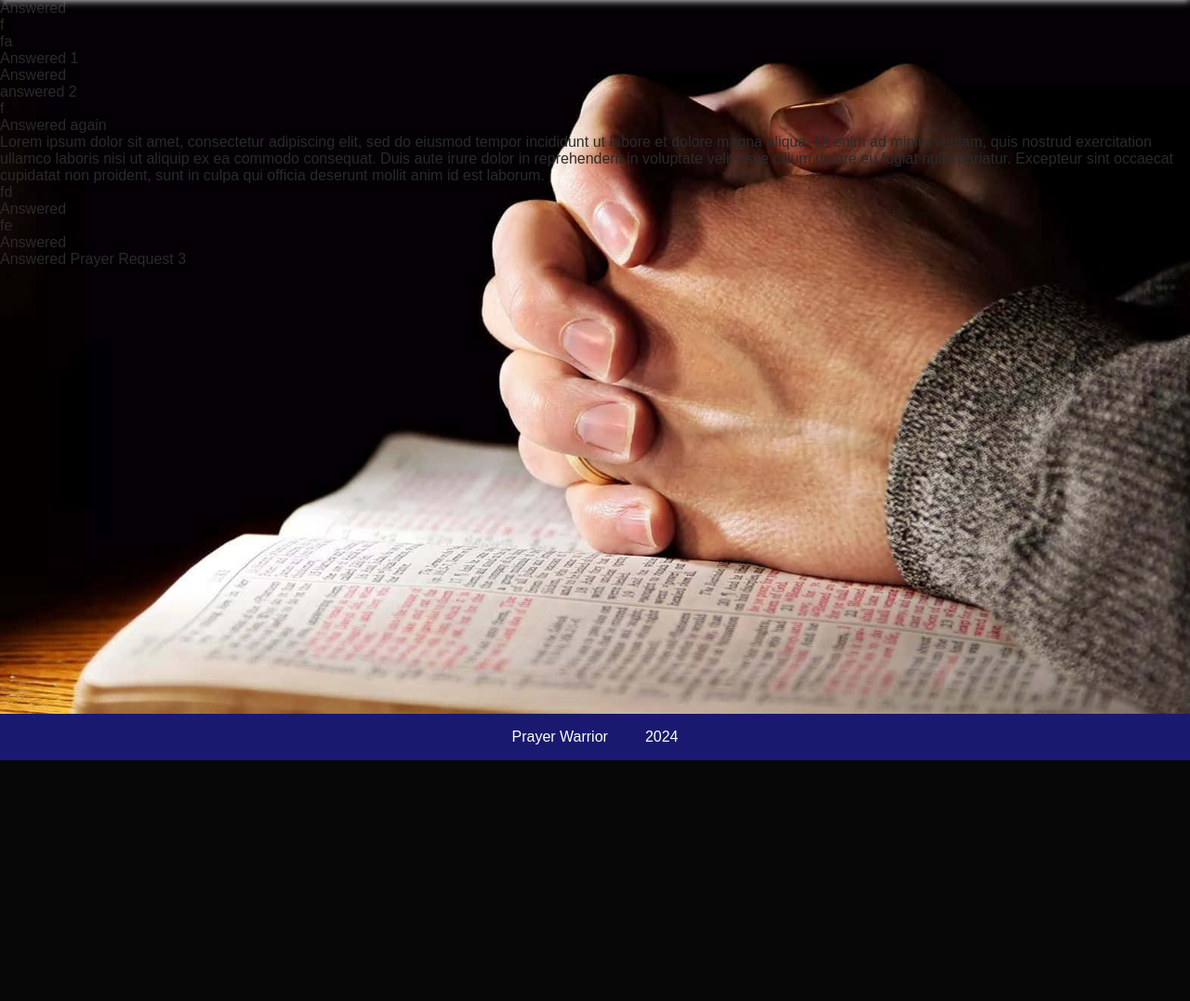
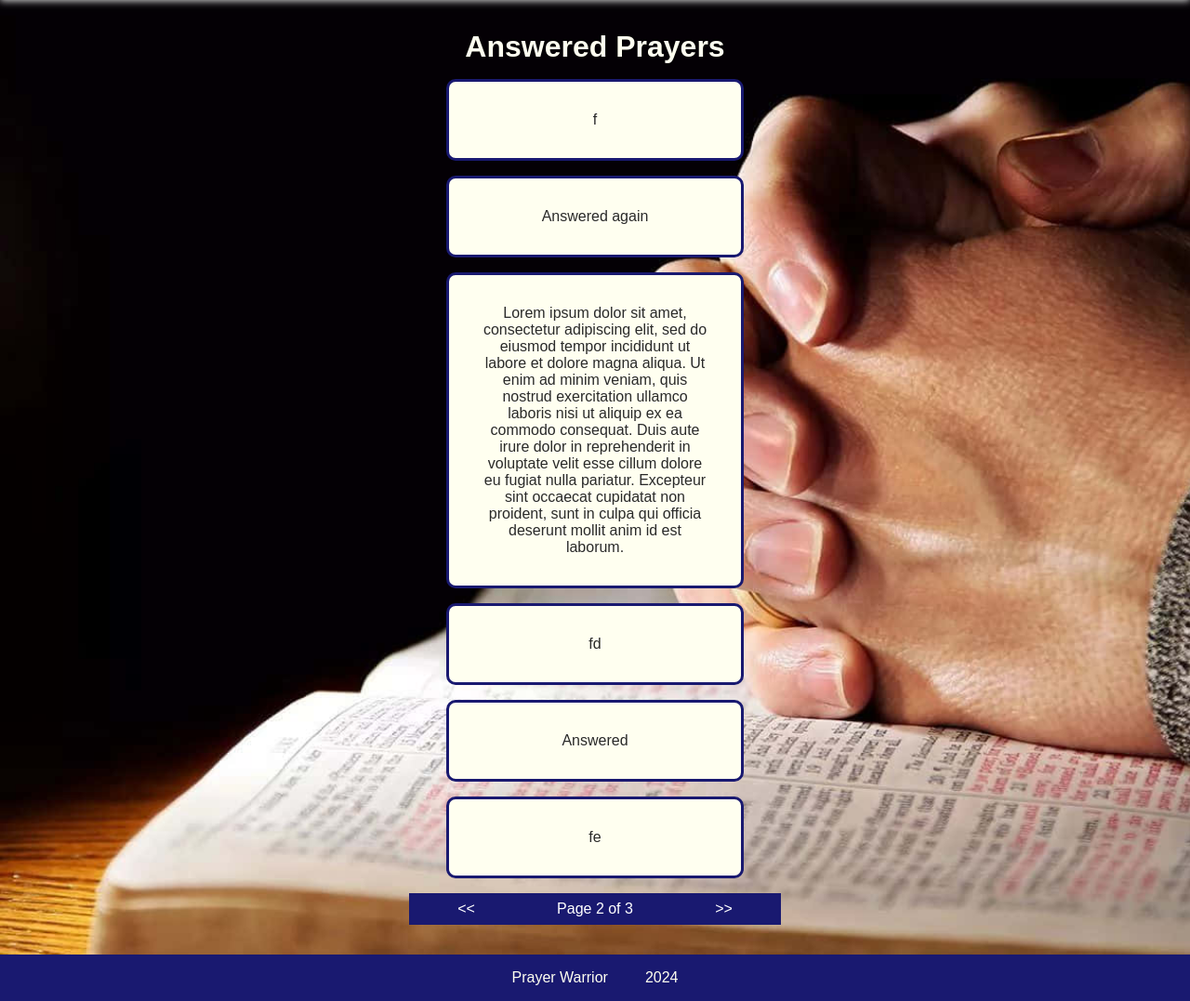
Before and after one commit to stephenlindstrom/prayer_warrior, a Django app: page /app/answered-prayer-list/?page=2 in a window 1280 px wide. Shown: the part 80-1157 px from the top of the page at 93% size. Before the commit the page ends 898 px from the top, so only its background shows below. Run offline with Django 5.2, Linux system fonts and the light colour scheme; a user stored in the database is signed in; data comes from the database, SQL or seed files in the repository; both versions use the stored data as it was after the commit.

Commit message:
Add pagination to answered prayer page
Create template html for all pages that use pagination

```diff
--- /dev/null
+++ b/app/static/app/answered-prayer-list.css
@@ -0,0 +1,33 @@
+#content {
+    text-align: center;
+    margin-top: 7rem;
+}
+
+#content ul a {
+    text-decoration: none;
+    color: var(--text-color);
+    margin-top: 1rem;
+}
+
+#content .flex-container {
+    display: flex;
+    flex-direction: column;
+    align-items: center;
+    justify-content: space-evenly;
+}
+
+#content .answered-prayer {
+    list-style-type: none;
+    border: 3px solid var(--primary-color);
+    border-radius: 10px;
+    padding: 2rem;
+    width: 25vw;
+    margin-top: 1rem;
+    background-color: var(--secondary-color);
+}
+
+.page-container {
+    display: flex;
+    flex-direction: column;
+    align-items: center;
+}
--- /dev/null
+++ b/app/static/app/pagination.css
@@ -0,0 +1,28 @@
+.pagination {
+    display: flex;
+    color: white;
+    width: 400px;
+    background-color: var(--primary-color);
+    padding: 0.5rem;
+    margin-top: 1rem;
+    justify-content: space-around;
+}
+
+.pagination a {
+    color: white;
+    text-decoration: none;
+}
+
+.pagination a:hover {
+    color: #b2bfdb;
+}
+
+.hidden {
+    visibility: hidden;
+}
+
+.flex-container {
+    display: flex;
+    flex-direction: column;
+    align-items: center;
+}
--- a/app/templates/app/answered-prayer-list.html
+++ b/app/templates/app/answered-prayer-list.html
@@ -1,12 +1,22 @@
-{% extends "app/navbar.html" %}
+{% extends "app/base-list.html" %}
 
-{% block content %}
-    {% if answered_prayer_list %}
-    {% for answered_prayer in answered_prayer_list %}
-        <p>{{ answered_prayer.content }}</p>
+{% load static %}
+{% block page-style %}<link href="{% static 'app/answered-prayer-list.css' %}" rel="stylesheet">{% endblock %}
+{% block list-content %}
+<div class="page-container">
+    <div class="header">
+        <h1>Answered Prayers</h1>
+    </div>
+    {% if page_obj %}
+    {% for answered_prayer in page_obj %}
+        <ul class="flex-container">
+            <li class="answered-prayer"> {{answered_prayer.content}} </li>
+        </ul>
+
     {% endfor %}
     {% else %}
     No answered prayers
 
     {% endif %}
+</div>
 {% endblock %}
--- /dev/null
+++ b/app/templates/app/base-list.html
@@ -0,0 +1,34 @@
+{% extends "app/navbar.html" %}
+
+{% load static %}
+{% block pagination-style %} <link href="{% static 'app/pagination.css' %}" rel="stylesheet"> {% endblock %}
+
+{% block content %}
+    <div class="flex-container">
+        {% block list-content %}
+        {% endblock %}
+
+        <div class="pagination">
+            <div class="previous">
+                {% if page_obj.has_previous %}
+                    <a href="?page={{page_obj.previous_page_number }}"><<</a>
+                {% else %}
+                    <p class="hidden"><<</p>
+                {% endif %}
+
+            </div>
+
+            <div class="current-page">
+                Page {{ page_obj.number }} of {{ page_obj.paginator.num_pages }}
+            </div>
+
+            <div class="next">
+                {% if page_obj.has_next %}
+                    <a href="?page={{ page_obj.next_page_number }}">>></a>
+                {% else %}
+                    <p class="hidden">>></p>
+                {% endif %}
+            </div>
+        </div>
+    </div>
+{% endblock %}
--- a/app/templates/app/base.html
+++ b/app/templates/app/base.html
@@ -10,6 +10,7 @@
     {% block script %} {% endblock %}
     {% block navbar-style %} {% endblock %}
     {% block page-style %} {% endblock %}
+    {% block pagination-style %} {% endblock %}
 </head>
 <body>
     <div id="page-container">
--- a/app/templates/app/group-list.html
+++ b/app/templates/app/group-list.html
@@ -1,7 +1,7 @@
 {% extends "app/navbar.html" %}
 
 {% load static %}
-{% block page-style%}<link href="{% static 'app/group-list.css' %}" rel=stylesheet>{% endblock %}
+{% block page-style %}<link href="{% static 'app/group-list.css' %}" rel=stylesheet>{% endblock %}
 {% block content %}
 <div class="page-container">
     <div class="header">
--- a/app/templates/app/navbar.html
+++ b/app/templates/app/navbar.html
@@ -5,8 +5,6 @@
 {% block navbar-style %}
 <link rel="stylesheet" href="{% static 'app/navbar.css' %}">
 {% endblock %}
-
-{% block footer}
 
 {% block navbar %}
 <header>
--- a/app/views.py
+++ b/app/views.py
@@ -93,15 +93,15 @@ class AnsweredPrayerListView(LoginRequiredMixin, generic.ListView):
     model = AnsweredPrayer
     template_name = "app/answered-prayer-list.html"
     login_url = reverse_lazy("login")
+    paginate_by = 6
 
-    def get_context_data(self, **kwargs):
-        context = super().get_context_data(**kwargs)
+    def get_queryset(self):
         prayer_requests = PrayerRequest.objects.filter(user=self.request.user)
-        context["answered_prayer_list"] = []
+        queryset = []
         for prayer_request in prayer_requests:
             if AnsweredPrayer.objects.filter(prayer_request=prayer_request).exists():
-                context["answered_prayer_list"].append(AnsweredPrayer.objects.get(prayer_request=prayer_request))
-        return context
+                queryset.append(AnsweredPrayer.objects.get(prayer_request=prayer_request))
+        return queryset
 
 class RegistrationView(SuccessMessageMixin, CreateView):
     template_name= "app/register.html"
```
Also changed, not shown: app/static/app/personal-prayer.css (+0 -29 lines), app/templates/app/personal-prayer.html (+4 -4 lines), db.sqlite3.
